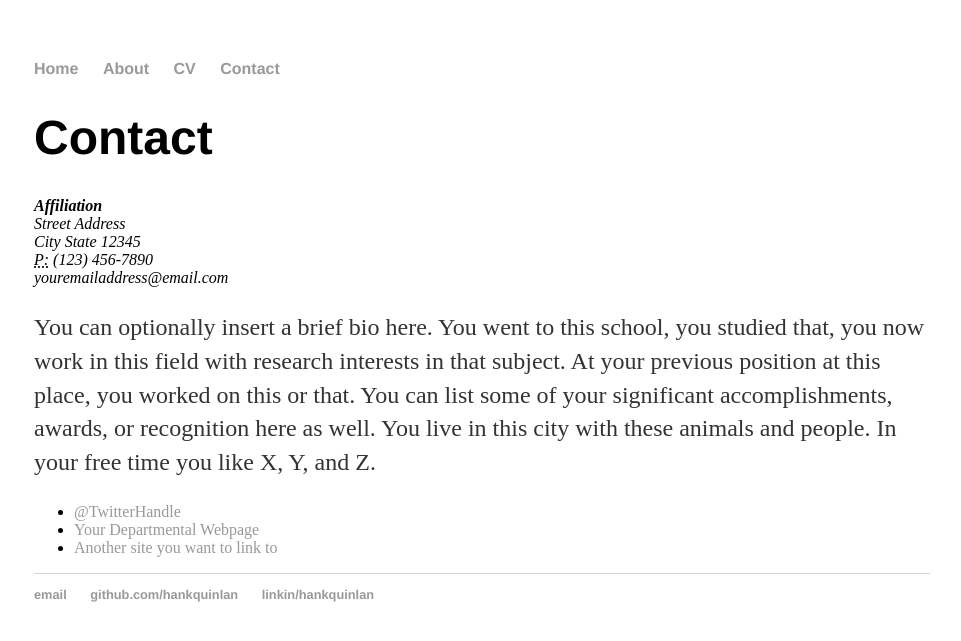
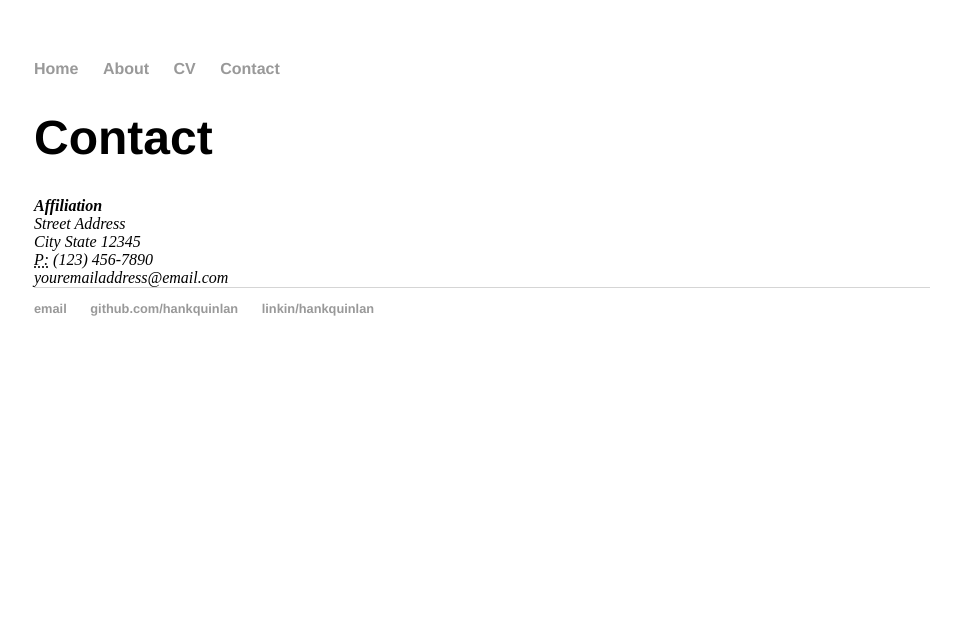
Before and after one commit to Archimedes2013/Archimedes2013.github.io, a Jekyll site: the page built from contact/index.html, in a window 1280 px wide. Shown: the top 641 px of the page, without its empty margins (158-1119 px from the left). Built offline with Jekyll 4.4.1, drawn with Linux system fonts in a browser that asks for light colours.

Commit message:
Update index.html

```diff
--- a/contact/index.html
+++ b/contact/index.html
@@ -14,11 +14,11 @@
 			</address>
 
 
-			<p>You can optionally insert a brief bio here. You went to this school, you studied that, you now work in this field with research interests in that subject. At your previous position at this place, you worked on this or that. You can list some of your significant accomplishments, awards, or recognition here as well. You live in this city with these animals and people. In your free time you like X, Y, and Z.</p>
+			<!--<p>You can optionally insert a brief bio here. You went to this school, you studied that, you now work in this field with research interests in that subject. At your previous position at this place, you worked on this or that. You can list some of your significant accomplishments, awards, or recognition here as well. You live in this city with these animals and people. In your free time you like X, Y, and Z.</p>
 
 			<ul class="contacts">
 				<li><a href="#">@TwitterHandle</a></li>
 				<li><a href="#">Your Departmental Webpage</a></li>
 				<li><a href="#">Another site you want to link to</a></li>
-				</ul>
+				</ul>-->
 		</div>
```
